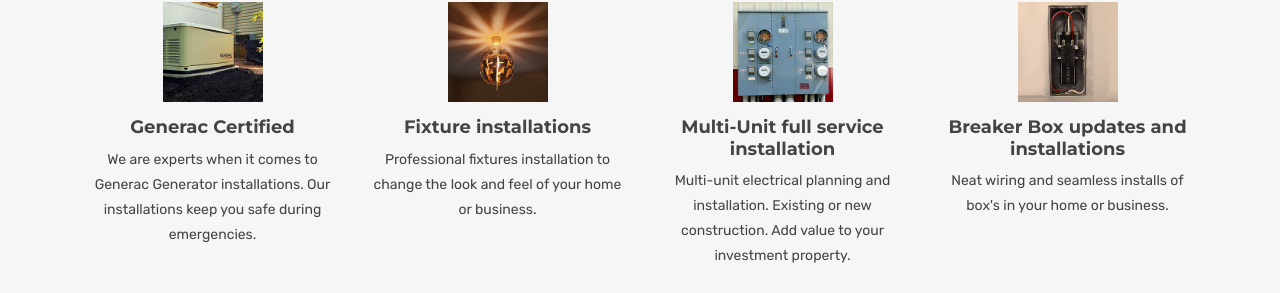
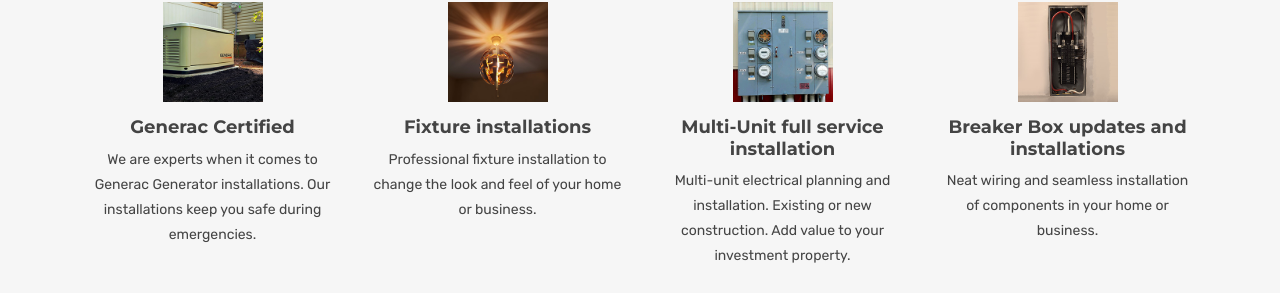
Before and after one commit to StephenHoman/BobCurtinElectric, a plain HTML site: page index.html in a window 1280 px wide. Shown: the part 1018-1311 px from the top of the page. Drawn offline with Linux system fonts and the light colour scheme.

Commit message:
modified:   index.html

```diff
--- a/index.html
+++ b/index.html
@@ -174,7 +174,7 @@
             <div class="about block text-center">
               <img src="img/256x256/Lamp_NicePhotoshop.jpg" alt="">
               <h5><a href="#"> Fixture installations </a></h5>
-              <p>Professional fixtures installation to change the look and feel of your home or business. </p>
+              <p>Professional fixture installation to change the look and feel of your home or business. </p>
             </div>
           </div>
           <div class="col-lg-3 col-md-6 col-xs-12">
@@ -188,7 +188,7 @@
             <div class="about block text-center">
               <img src="img/256x256/InWall_NicePhotoshop.jpg" alt="">
               <h5><a href="#"> Breaker Box updates and installations</a></h5>
-              <p> Neat wiring and seamless installs of box's in your home or business. </p>
+              <p> Neat wiring and seamless installation of components in your home or business. </p>
             </div>
           </div>
         </div>
```
